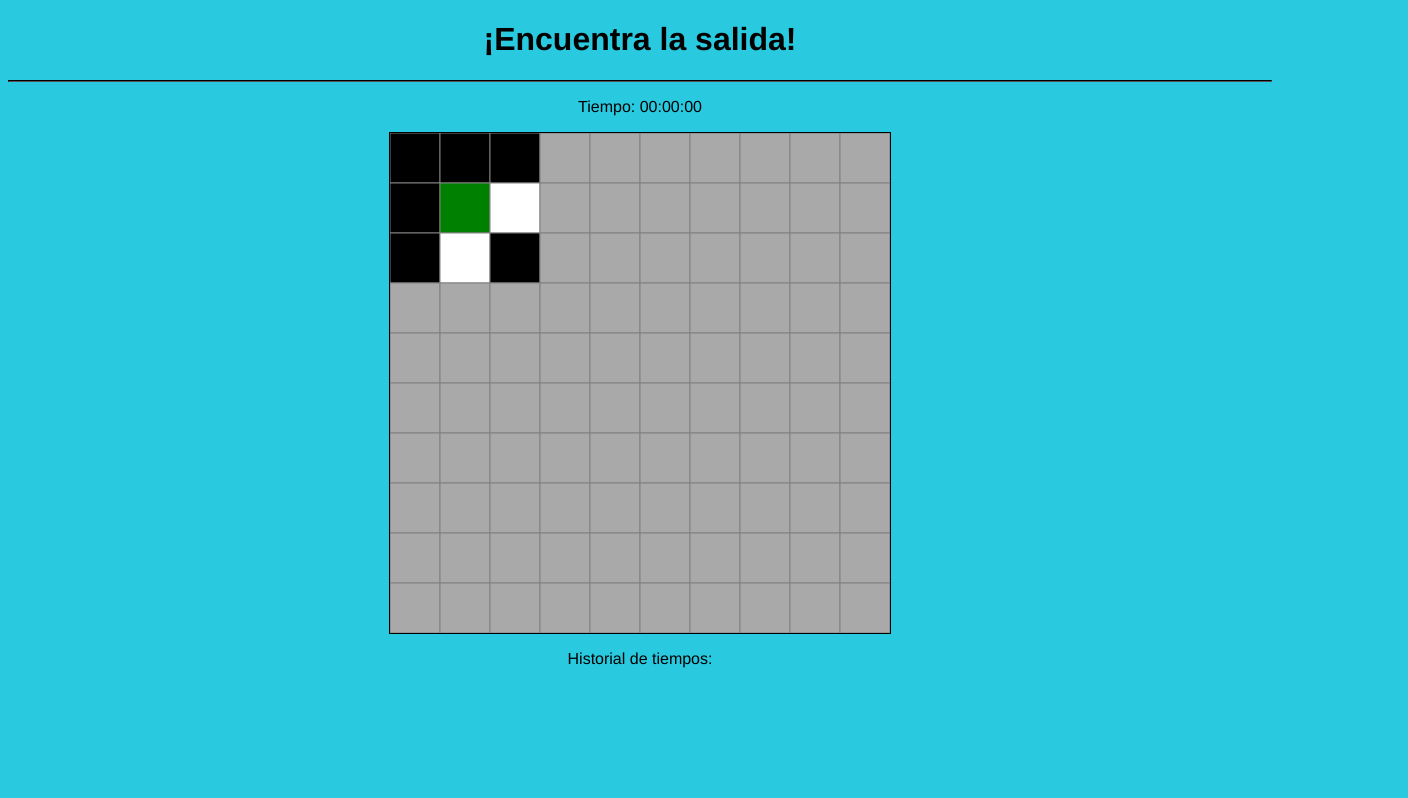
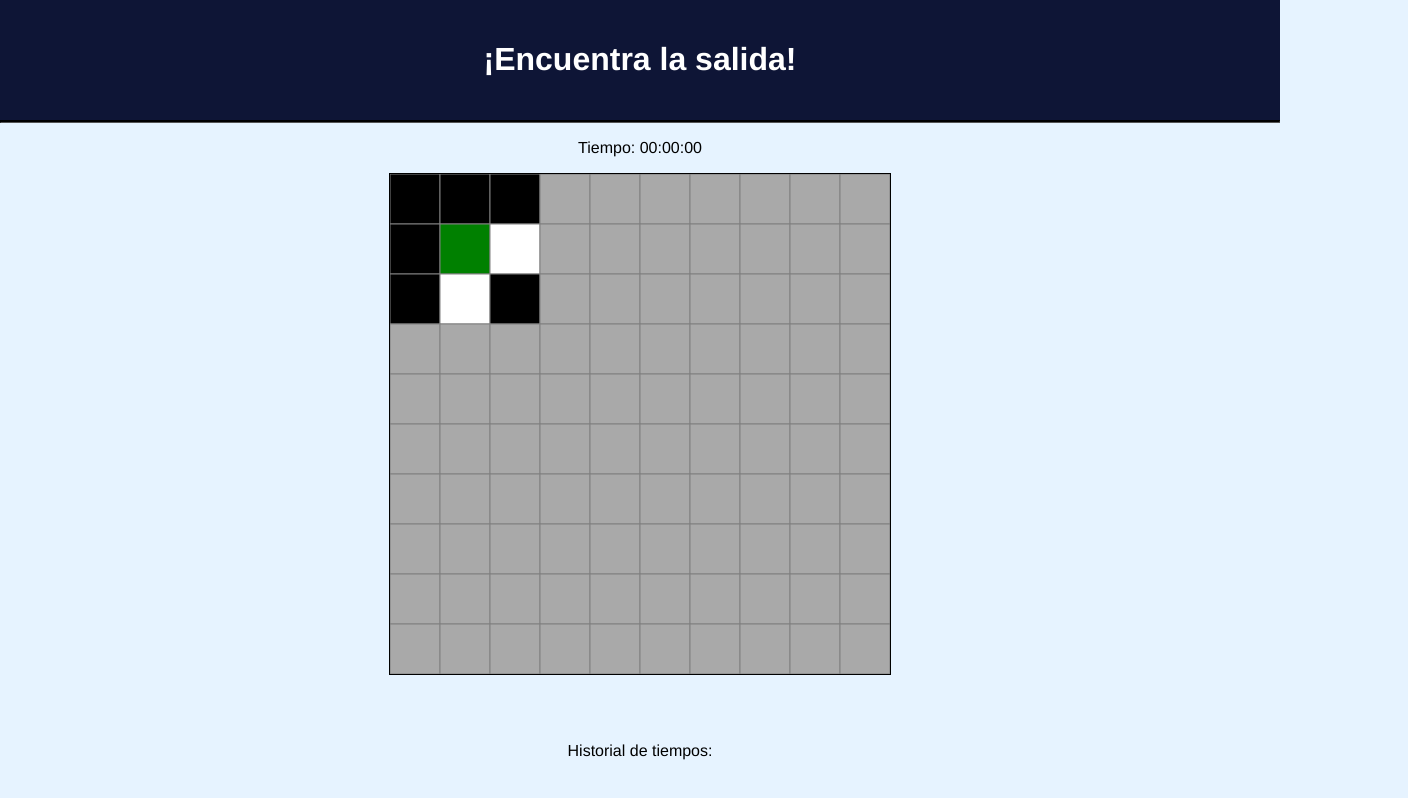
Before and after one commit to jflorc01/laberinto, a plain HTML site: page index.html in a window 1280 px wide. Shown: the whole page, 1408 px wide, since content can reach past the window. Drawn offline with Linux system fonts and the light colour scheme.

Commit message:
Animaciones y correcciones
Añadidas animaciones del mensaje del ganador y del botón de volver a jugar.

Añadido header para que quede más bonito y retocado un poco el color

```diff
--- a/css/styles.css
+++ b/css/styles.css
@@ -1,9 +1,61 @@
-#ganador{
+body, html {
+    margin: 0;
+    padding: 0;
+    box-sizing: border-box;
+}
+
+header {
+    background-color: #0e1536;
+    color: #ffffff;
+    padding: 20px 0;
+    margin: 0;
+    width: 100%;
+    text-align: center;
+    border-bottom: 1px solid black;
+}
+
+hr {
+    border-color: black;
+    margin: 0;
+}
+
+#ganador {
     color: green;
     font-size: larger;
     font-weight: bold;
     font-family: Arial, Helvetica, sans-serif;
+    animation: ganadorEfecto 1s infinite alternate;
+    padding: 2%;
 }
+
+@keyframes ganadorEfecto {
+    0% {
+        transform: scale(1);
+        opacity: 1;
+    }
+    100% {
+        transform: scale(1.2);
+        opacity: 0.8;
+    }
+}
+
+button#reiniciar {
+    background-color: #4caf50;
+    color: white;
+    padding: 10px 20px;
+    border: none;
+    border-radius: 5px;
+    cursor: pointer;
+    font-size: 16px;
+    transition: background-color 0.3s, transform 0.2s;
+
+}
+
+button#reiniciar:hover {
+    background-color: #45a049;
+    transform: scale(1.1);
+}
+
 h1,p,div{
     text-align: center;
     font-family:Helvetica, sans-serif;
@@ -14,8 +66,6 @@ h1,p,div{
     align-content: center;
 }
 body{
-    background-color: #29c9df;
+    /* background-color: #29c9df; */
+    background-color: #e6f3ff;
 }
-hr{
-    border-color: black;
-}
--- a/index.html
+++ b/index.html
@@ -8,25 +8,22 @@
 </head>
 <body>
 
-    <h1>¡Encuentra la salida!</h1>
+    <header><h1>¡Encuentra la salida!</h1></header>
     <hr>
+
     <p id="crono">Tiempo: <span id="tiempo"><span id="min">00</span>:<span id="seg">00</span>:<span id="ms">00</span></span></p>
+
     <div class="centrar">
-    <canvas id="laberinto" width="500" height="500" style="border:1px solid black;"></canvas>
+        <canvas id="laberinto" width="500" height="500" style="border:1px solid black;"></canvas>
     </div>
+
     <div id="ganador"></div>
+
     <div class="centrar">
-    <button id="reiniciar" style="display: none;">Volver a jugar</button>
+        <button id="reiniciar" style="display: none;">Volver a jugar</button>
     </div>
+
     <p id="historial">Historial de tiempos:</p>
-
-
-
-    <p id="test"></p>
-
-
-
-
 
     <script src="js/script.js"></script>
 </body>
--- a/js/script.js
+++ b/js/script.js
@@ -119,10 +119,13 @@ function buscarPJ(matriz) {
     }
   }
 }
+
+// Mueve el 2 en el array dependiendo de las coordenadas que se le pasen
 function mover(matriz, x, y) {
   let mat = matriz;
   let posx, posy;
 
+  // Encuentra la posición del jugador
   for (let i = 0; i < mat.length; i++) {
     for (let j = 0; j < mat[i].length; j++) {
       if (mat[i][j] === 2) {
@@ -132,6 +135,7 @@ function mover(matriz, x, y) {
     }
   }
 
+  // Cambia la posición
   if (mat[posx + x][posy + y] !== undefined && mat[posx + x][posy + y] !== 1) {
     mat[posx][posy] = 0;
     mat[posx + x][posy + y] = 2;
```
Also changed, not shown: 1 other file.
